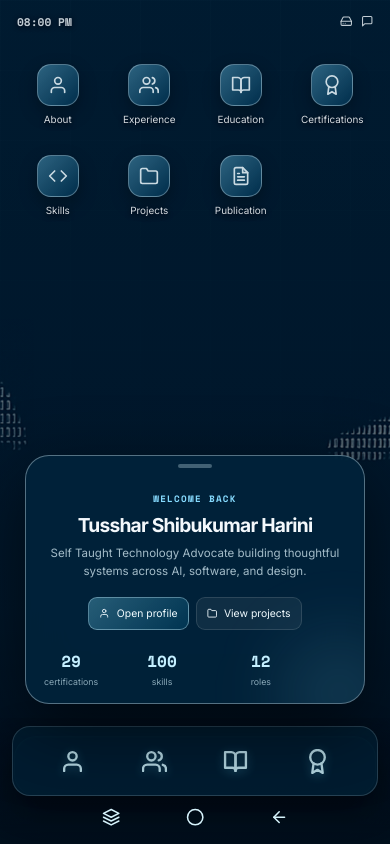
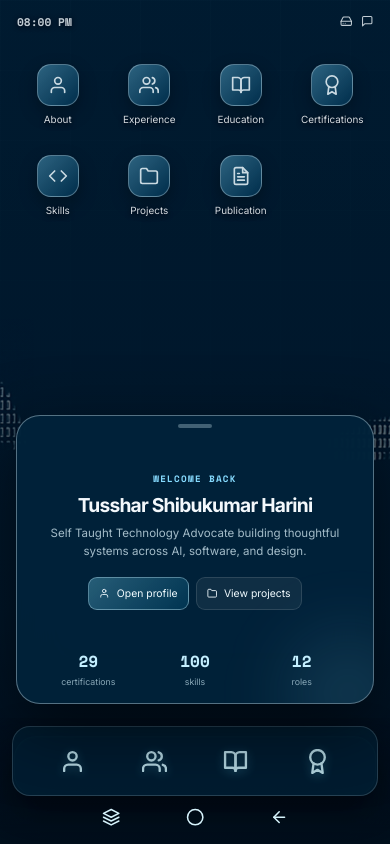
Before and after one commit to deitussharrr/portfolio, a React (Vite) app: page / in a window 390 px wide. Built offline with nearby package versions, Linux system fonts and the light colour scheme.

Commit message:
Save uncommitted changes

```diff
--- a/src/index.css
+++ b/src/index.css
@@ -25,8 +25,8 @@ a { color: inherit; text-decoration: none; }
 .welcome-actions button { border: 1px solid rgba(192,233,247,.42); border-radius: 9px; padding: 9px 12px; display: inline-flex; align-items: center; gap: 7px; cursor: pointer; color: #f1fbff; background: linear-gradient(135deg, rgba(91,177,207,.42), rgba(0,71,105,.52)); font-size: .7rem; }
 .welcome-actions button:hover { background: linear-gradient(135deg, rgba(126,208,233,.55), rgba(0,88,125,.62)); transform: translateY(-1px); }
 .welcome-actions button.secondary { background: rgba(255,255,255,.06); border-color: rgba(255,255,255,.12); }
-.welcome-metrics { min-width: 118px; align-self: center; display: grid; gap: 9px; position: relative; z-index: 1; }
-.welcome-metrics div { display: flex; align-items: baseline; justify-content: space-between; gap: 14px; border-bottom: 1px solid rgba(255,255,255,.1); padding-bottom: 8px; }
+.welcome-metrics { width: 100%; min-width: 0; align-self: center; display: grid; grid-template-columns: repeat(3, minmax(0, 1fr)); gap: 0; position: relative; z-index: 1; text-align: center; }
+.welcome-metrics div { width: 100%; min-width: 0; display: grid; justify-items: center; align-items: center; gap: 3px; border-bottom: 0; padding-bottom: 0; text-align: center; }
 .welcome-metrics strong { color: #c4efff; font: 700 1.25rem "Space Mono", monospace; }
 .welcome-metrics span { color: #88a8b7; font-size: .62rem; }
 
@@ -101,7 +101,7 @@ h2, h3, p { margin: 0; } h2 { font-size: 1.6rem; margin-top: 6px; } h3 { font-si
 .contact-link { display: flex; align-items: center; gap: 10px; padding: 13px; border-radius: 9px; background: rgba(255,255,255,.05); color: #abdef2; font-size: .82rem; } .contact-link:hover { background: rgba(125,215,255,.12); }
 .terminal-app { height: 100%; min-height: 460px; display: flex; flex-direction: column; justify-content: space-between; padding: 12px; background: #06110d; color: #94f3b3; font: .75rem "Space Mono", monospace; } .terminal-output { white-space: pre-wrap; line-height: 1.8; overflow: auto; } .terminal-form { display: flex; gap: 8px; border-top: 1px solid #27683d; padding-top: 12px; } .terminal-form input { flex: 1; border: 0; outline: 0; color: inherit; background: transparent; font: inherit; }
 
-@media (max-width: 700px) {
+@media (max-width: 767px) {
   .desktop-icons-container { grid-template-columns: repeat(3, 82px); grid-auto-rows: 88px; gap: 3px; padding: 50px 8px 16px; } .desktop-icon { width: 82px; font-size: .62rem; } .desktop-icon-image { width: 34px; height: 34px; }
   .desktop-welcome { left: 12px; right: 12px; bottom: 10px; top: auto; width: auto; transform: none; display: block; padding: 20px; border-radius: 18px; } .welcome-copy h1 { font-size: 1.3rem; } .welcome-copy p { font-size: .74rem; } .welcome-metrics { grid-template-columns: repeat(3, 1fr); gap: 8px; margin-top: 20px; } .welcome-metrics div { display: grid; gap: 3px; border: 0; padding: 0; } .welcome-metrics strong { font-size: 1rem; } .welcome-metrics span { font-size: .55rem; }
   .taskbar-modern { gap: 5px; padding: 6px; } .start-button { padding: 0 8px; } .start-button span, .taskbar-search span, .taskbar-apps button span { display: none; } .taskbar-search { width: 42px; justify-content: center; padding: 0; } .taskbar-apps button { width: 42px; justify-content: center; padding: 0; } .system-tray-modern { margin-left: auto; padding-left: 7px; }
@@ -109,7 +109,7 @@ h2, h3, p { margin: 0; } h2 { font-size: 1.6rem; margin-top: 6px; } h3 { font-si
 }
 @media (prefers-reduced-motion: reduce) { *, *::before, *::after { animation-duration: .01ms !important; transition-duration: .01ms !important; } }
 
-@media (max-width: 700px) {
+@media (max-width: 767px) {
   html, body, #root { width: 100%; height: 100%; min-height: 100%; overflow: hidden; overscroll-behavior: none; }
   body { background: #061b2c; position: fixed; inset: 0; }
   .os-shell { width: 100%; height: 100svh; min-height: 0; overflow: hidden; }
@@ -127,17 +127,18 @@ h2, h3, p { margin: 0; } h2 { font-size: 1.6rem; margin-top: 6px; } h3 { font-si
   .desktop-icons-container { position: relative; z-index: 1; width: 100%; grid-template-columns: repeat(4, minmax(58px, 1fr)); grid-auto-rows: 84px; gap: 7px 4px; padding: 52px 14px 130px; }
   .desktop-icon { width: 100%; min-height: 78px; border-radius: 16px; gap: 7px; font-size: .62rem; text-shadow: 0 2px 5px #001; }
   .desktop-icon-image { width: 42px; height: 42px; border-radius: 14px; font-size: 1.25rem; box-shadow: 0 7px 18px rgba(0,0,0,.3); }
-  .desktop-welcome { z-index: 6001; left: 50%; right: auto; top: auto; bottom: 140px; width: min(340px, calc(100vw - 32px)); max-height: none; overflow: hidden; transform: translateX(-50%); display: block; padding: 18px 18px 16px; border-radius: 24px; background: rgba(0, 35, 58, .94); border-color: rgba(221,244,252,.38); box-shadow: 0 24px 70px rgba(0,0,0,.55), 0 0 0 100vmax rgba(0,10,22,.12); backdrop-filter: blur(24px) saturate(125%); animation: mobile-welcome-rise .45s cubic-bezier(.2,.8,.2,1); }
+  .desktop-welcome { z-index: 6001; left: 16px; right: 16px; top: auto; bottom: 140px; width: auto; max-height: none; overflow: hidden; transform: none; display: flex; flex-direction: column; align-items: center; text-align: center; padding: 18px 18px 16px; border-radius: 24px; background: rgba(0, 35, 58, .94); border-color: rgba(221,244,252,.38); box-shadow: 0 24px 70px rgba(0,0,0,.55), 0 0 0 100vmax rgba(0,10,22,.12); backdrop-filter: blur(24px) saturate(125%); animation: mobile-welcome-rise .45s cubic-bezier(.2,.8,.2,1); }
   .desktop-welcome::before { content: ""; display: block; width: 34px; height: 4px; margin: -10px auto 18px; border-radius: 99px; background: rgba(218,243,250,.3); }
   .desktop-welcome::after { width: 120px; height: 120px; right: -35px; bottom: -50px; }
-  .welcome-copy { max-width: none; text-align: center; }
+  .welcome-copy { width: 100%; max-width: none; margin-inline: auto; text-align: center; }
+  .welcome-copy h1, .welcome-copy p, .welcome-metrics, .welcome-metrics div, .welcome-metrics span { text-align: center; }
   .welcome-copy .eyebrow { font-size: .58rem; }
   .welcome-copy h1 { margin: 8px 0; font-size: 1.2rem; line-height: 1.2; }
   .welcome-copy p { font-size: .72rem; line-height: 1.55; }
-  .welcome-actions { justify-content: center; margin-top: 16px; }
+  .welcome-actions { width: 100%; justify-content: center; margin: 16px auto 0; }
   .welcome-actions button { padding: 9px 10px; font-size: .65rem; }
-  .welcome-metrics { width: 100%; min-width: 0; grid-template-columns: repeat(3, minmax(0, 1fr)); gap: 8px; margin: 19px auto 0; justify-content: center; justify-items: stretch; align-items: center; text-align: center; }
-  .welcome-metrics div { width: 100%; display: grid; justify-items: center; align-items: center; gap: 3px; border: 0; padding: 0; text-align: center; }
+  .welcome-metrics { position: static; left: auto; width: 100%; min-width: 0; display: grid; grid-template-columns: repeat(3, 1fr); gap: 0; margin: 19px auto 0; transform: none; justify-content: stretch; align-items: stretch; text-align: center; }
+  .welcome-metrics div { width: auto; min-width: 0; display: grid; justify-items: center; align-items: center; gap: 3px; border: 0; padding: 0; text-align: center; }
   .welcome-metrics strong { font-size: 1rem; }
   .welcome-metrics span { font-size: .55rem; }
   .taskbar-modern { height: 126px; bottom: 0; z-index: 5000; isolation: isolate; pointer-events: auto; justify-content: center; gap: 8px; padding: 8px 14px 58px; background: linear-gradient(180deg, rgba(0,24,42,.05), rgba(0,17,31,.72)); border-top: 0; backdrop-filter: blur(22px); }
@@ -170,6 +171,6 @@ h2, h3, p { margin: 0; } h2 { font-size: 1.6rem; margin-top: 6px; } h3 { font-si
 }
 
 @keyframes mobile-welcome-rise {
-  from { opacity: 0; transform: translate(-50%, 28px); }
-  to { opacity: 1; transform: translateX(-50%); }
+  from { opacity: 0; transform: translateY(28px); }
+  to { opacity: 1; transform: translateY(0); }
 }
```
Also changed, not shown: 1 other file (tests, documents, lock files or other folders).
